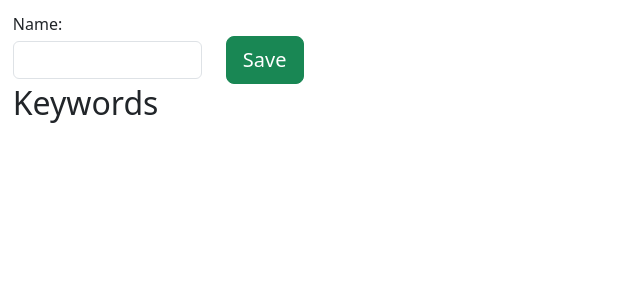
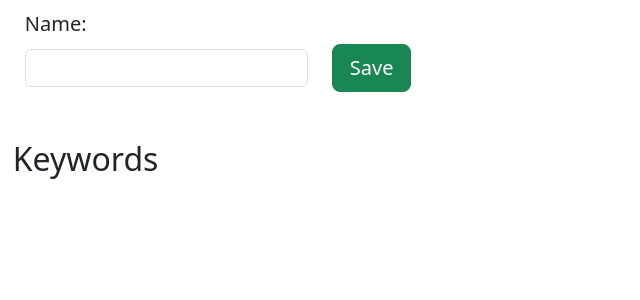
Before and after one commit to CostiVoicu/CV-Scanner, a Django app: template profiles/templates/edit_profile.html in a window 1280 px wide. Shown: the part 122-422 px from the top of the page, without its empty margins (0-640 px from the left). Run offline with Django 4.2, Linux system fonts and the light colour scheme; the template is opened without the code that fills it: values that come from a table or form of the project are taken from there, others are empty; parts of the project's set-up code (start-up, migrations or seed data) failed here and were passed over; some libraries are stand-ins or nearby versions.

Commit message:
Adjust edit profile page design

```diff
--- a/profiles/templates/edit_profile.html
+++ b/profiles/templates/edit_profile.html
@@ -12,18 +12,20 @@
     <form method="post" action="{% url 'edit' profile.id %}">
         {% csrf_token %}
         {{ profile_form.non_field_errors }}
+        <div class="row mb-5 d-flex align-items-center w-100 justify-content-center p-0">
             <div class="row">
-            {{ profile_form.name.label_tag }}
+                <h5>{{ profile_form.name.label_tag }}</h5>
             </div>
-        <div class="row d-flex align-items-center">
-            <div class="col-4 col-md-3 col-lg-2">
+            <div class="row align-items-center">
+                <div class="col-sm-5 col-md-4 col-lg-3">
                     {{ profile_form.name }}
                     {% for error in profile_form.name.errors %}
                         <div class="text-danger">{{ error }}</div>
                     {% endfor %}
                 </div>
-            <div class="col-4 col-md-3 col-lg-2">
-                <button type="submit" class="btn btn-success btn-lg">Save</button>
+                <div class="col-sm-3 col-md-2 col-xl-1">
+                    <button type="submit" class="btn btn-success btn-lg w-100">Save</button>
+                </div>
             </div>
         </div>
         <div class="container-fluid px-0">
@@ -34,17 +36,17 @@
                         {{ keyword_formset.management_form }}
                         {% for form in keyword_formset.forms reversed %}
                             {{form.id}}
-                            <div class="col-12 col-sm-6 col-md-4 col-lg-3 mb-3">
-                                <div class="card shadow-sm h-100 d-flex flex-column mx-2 mb-3 p-3">
+                            <div class="col-12 col-sm-6 col-md-6 col-lg-4 col-xl-3 mb-3">
+                                <div class="card shadow h-100 d-flex flex-column mb-3 p-3">
                                     {{ form.non_field_errors }}
-                                    <div class="form-group">
+                                    <div class="">
                                         {{ form.name.label_tag }}
                                         {{ form.name }}
                                         {% for error in form.name.errors %}
                                             <div class="text-danger">{{ error }}</div>
                                         {% endfor %}
                                     </div>
-                                    <div class="form-group">
+                                    <div class="">
                                         {{ form.value.label_tag }}
                                         {{ form.value }}
                                         {% for error in form.value.errors %}
@@ -52,7 +54,7 @@
                                         {% endfor %}
                                     </div>
                                     {% if form.instance.pk and keyword_formset.total_form_count > 2%}
-                                        <button type="submit" name="delete_button" value="{{ form.instance.pk }}" class="btn btn-outline-danger bt-sm btn-custom-size">Delete</button>
+                                        <button type="submit" name="delete_button" value="{{ form.instance.pk }}" class="btn btn-outline-danger bt-sm ">Delete</button>
                                     {% endif %}
                                 </div>
                             </div>
--- a/static/css/style.css
+++ b/static/css/style.css
@@ -3,11 +3,10 @@
 }
 
 .custom-width {
-    max-width: 200px;
+    max-width: 100%;
 }
 
 .keyword-card{
-    max-width: 300px;
     margin-bottom: 20px;
 }
 
```
Lines whose indentation alone changed are shown as unchanged.
